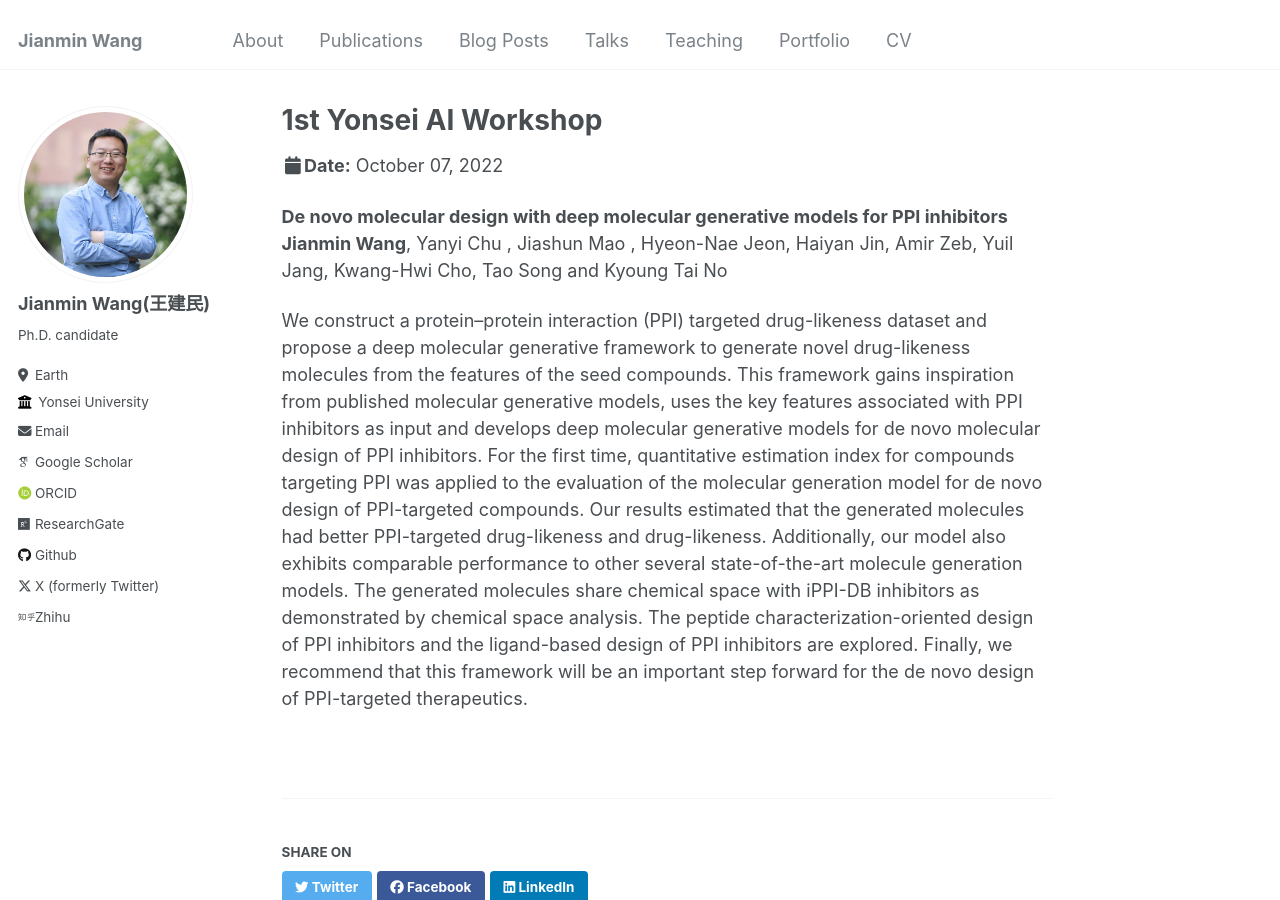
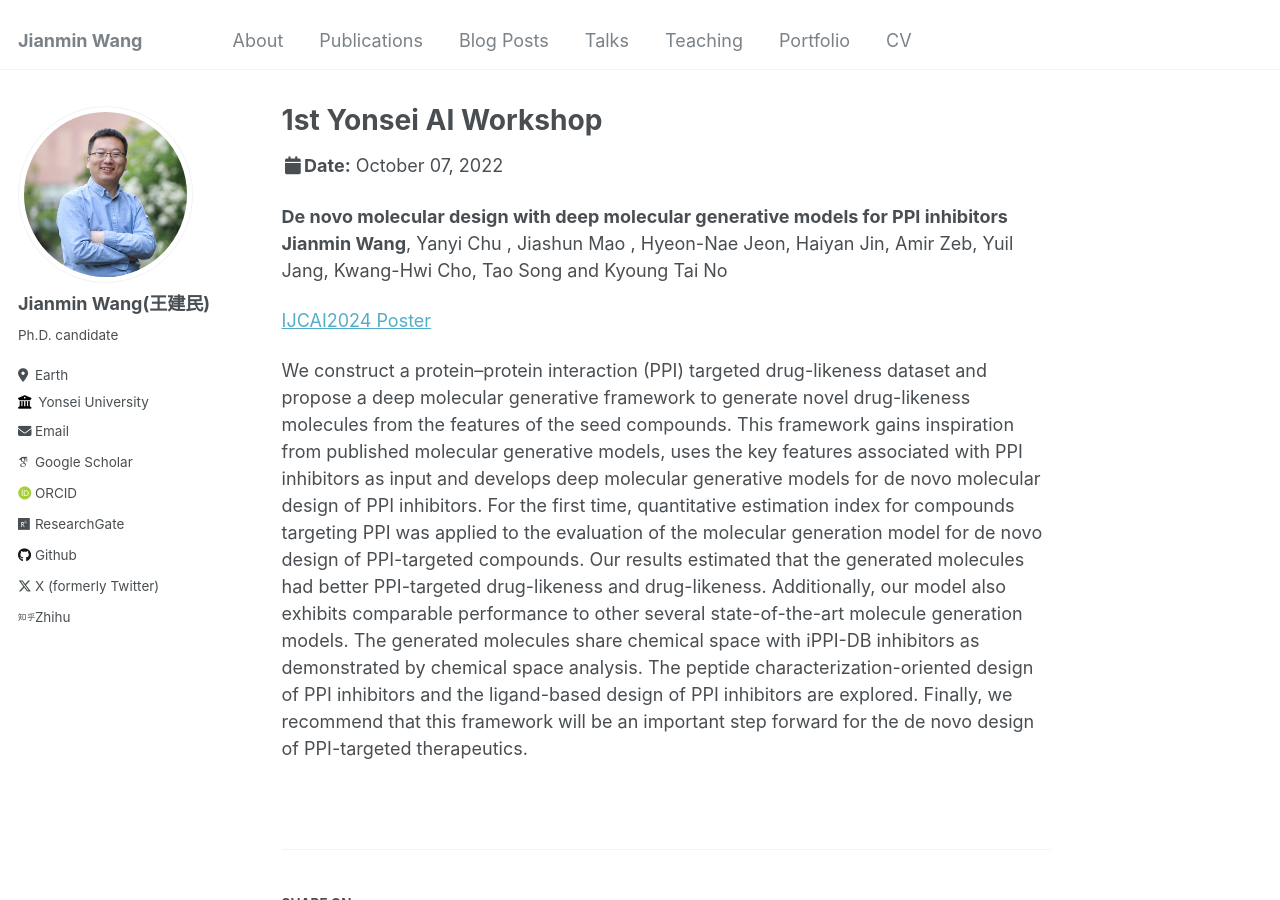
Before and after one commit to Jianmin2drugai/Jianmin2drugai.github.io, a Jekyll site: the page built from _talks/2022-10-07-talk-1.md, in a window 1280 px wide and 900 px high. Built offline with Jekyll 4.4.1, drawn with Linux system fonts in a browser that asks for light colours; some web fonts are replaced.

Commit message:
Update 2022-10-07-talk-1.md

```diff
--- a/_talks/2022-10-07-talk-1.md
+++ b/_talks/2022-10-07-talk-1.md
@@ -11,4 +11,6 @@ location: "Sinchon, South Korea"
 **De novo molecular design with deep molecular generative models for PPI inhibitors**
 **Jianmin Wang**, Yanyi Chu , Jiashun Mao , Hyeon-Nae Jeon, Haiyan Jin, Amir Zeb, Yuil Jang, Kwang-Hwi Cho, Tao Song and Kyoung Tai No
 
+[IJCAI2024 Poster](https://jianmin2drugai.github.io/files/Yonsei_AI_Workshop-2022-poster.pdf)
+
 We construct a protein–protein interaction (PPI) targeted drug-likeness dataset and propose a deep molecular generative framework to generate novel drug-likeness molecules from the features of the seed compounds. This framework gains inspiration from published molecular generative models, uses the key features associated with PPI inhibitors as input and develops deep molecular generative models for de novo molecular design of PPI inhibitors. For the first time, quantitative estimation index for compounds targeting PPI was applied to the evaluation of the molecular generation model for de novo design of PPI-targeted compounds. Our results estimated that the generated molecules had better PPI-targeted drug-likeness and drug-likeness. Additionally, our model also exhibits comparable performance to other several state-of-the-art molecule generation models. The generated molecules share chemical space with iPPI-DB inhibitors as demonstrated by chemical space analysis. The peptide characterization-oriented design of PPI inhibitors and the ligand-based design of PPI inhibitors are explored. Finally, we recommend that this framework will be an important step forward for the de novo design of PPI-targeted therapeutics.
```
